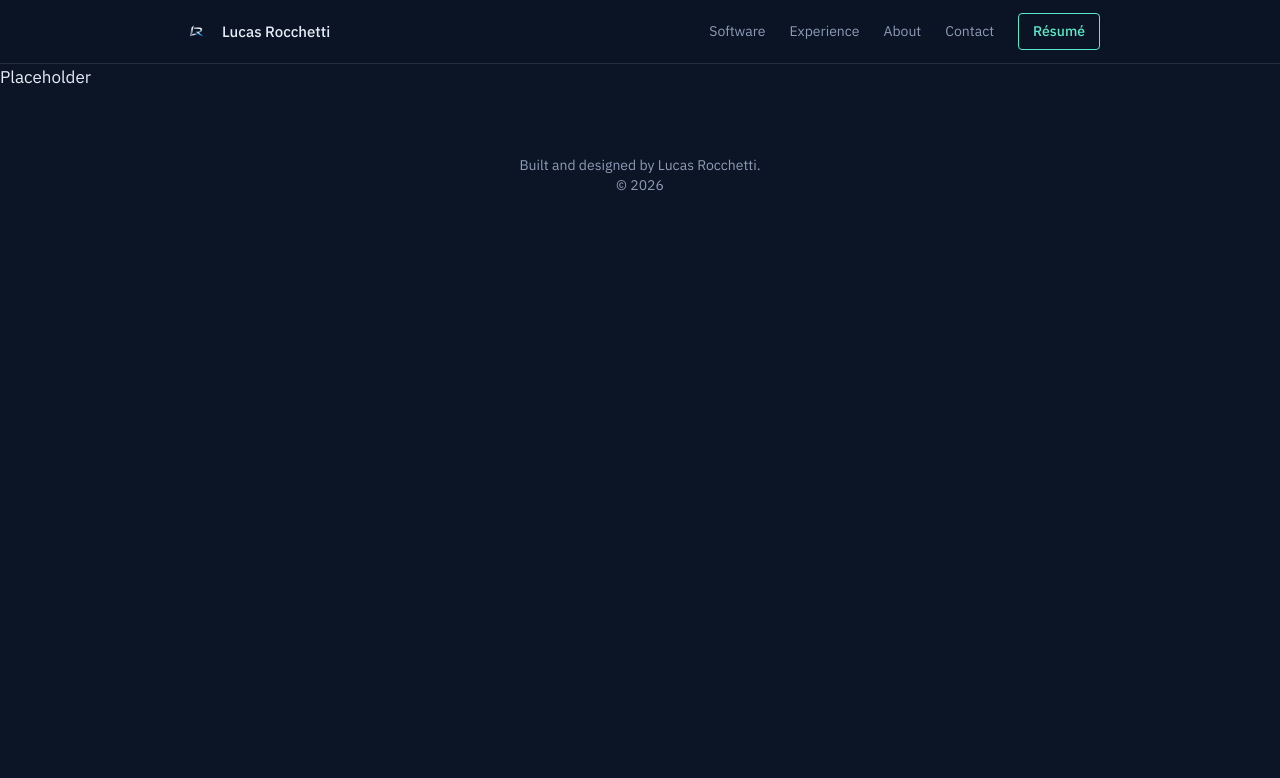
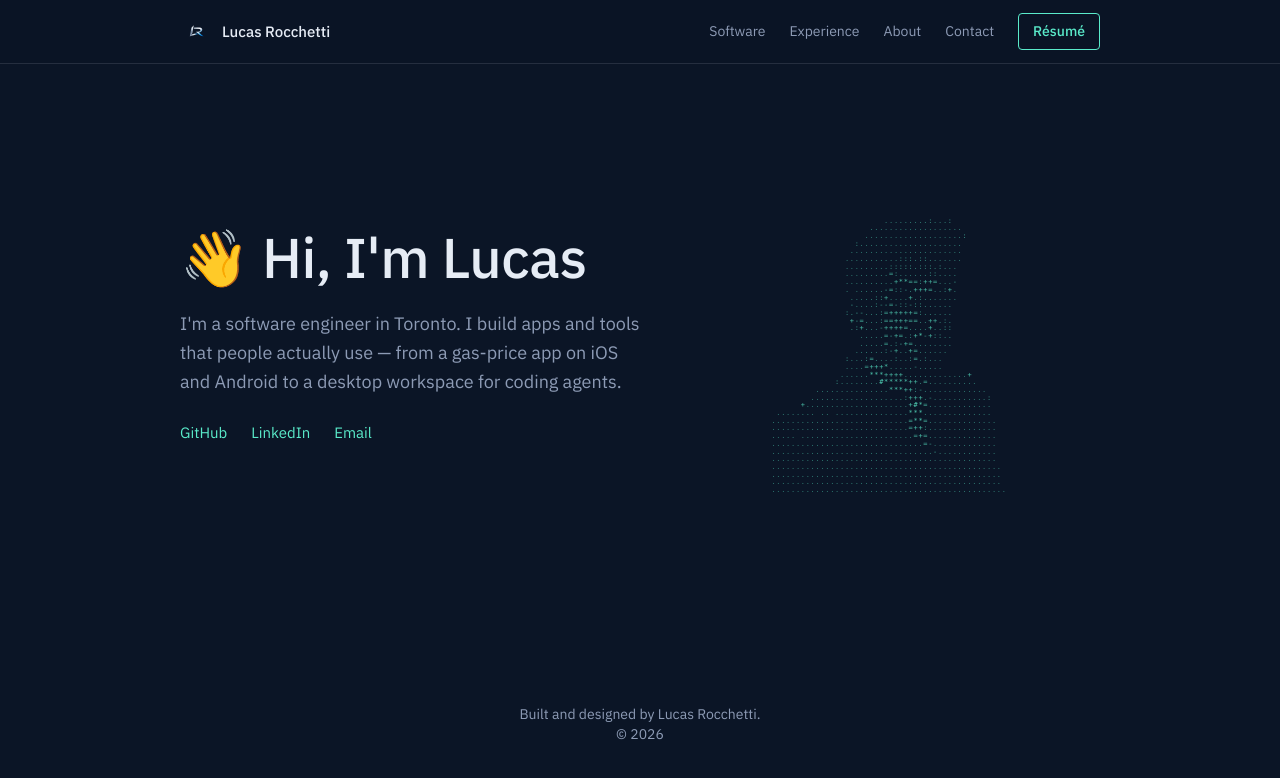
Before and after one commit to rocchettilucas/portfolio, a Next.js app: page / in a window 1280 px wide. Shown: the top 778 px of the page. Built offline with nearby package versions, Linux system fonts and the light colour scheme.

Commit message:
feat(hero): greeting hero with static Gazi-style ASCII portrait

```diff
--- a/app/page.tsx
+++ b/app/page.tsx
@@ -1,12 +1,13 @@
 import Nav from "@/components/Nav";
 import Footer from "@/components/Footer";
+import Hero from "@/components/Hero";
 
 export default function Home() {
   return (
     <>
       <Nav />
-      <main id="main" className="pt-16">
-        Placeholder
+      <main id="main">
+        <Hero />
       </main>
       <Footer />
     </>
--- /dev/null
+++ b/components/AsciiPortrait.tsx
@@ -0,0 +1,75 @@
+"use client";
+
+import { useEffect, useRef, useState } from "react";
+import { calculateSize, type AsciiSize } from "@/lib/ascii-size";
+import p400 from "@/lib/ascii/tone_400.json";
+import p280 from "@/lib/ascii/tone_280.json";
+import p220 from "@/lib/ascii/tone_220.json";
+
+type Particle = { c: string; x: number; y: number; a: number };
+type AsciiData = { size: number; fontSize: number; particles: Particle[] };
+
+const DATA: Record<AsciiSize, AsciiData> = { 400: p400, 280: p280, 220: p220 };
+const ACCENT = [90, 235, 202] as const; // --accent #5AEBCA
+
+/** Paints the portrait once. The image is static: no animation loop, no pointer input. */
+function draw(canvas: HTMLCanvasElement, size: AsciiSize) {
+  const { fontSize, particles } = DATA[size];
+  const dpr = Math.min(window.devicePixelRatio || 1, 2);
+  canvas.width = size * dpr;
+  canvas.height = size * dpr;
+  canvas.style.width = `${size}px`;
+  canvas.style.height = `${size}px`;
+  const ctx = canvas.getContext("2d");
+  if (!ctx) return;
+  ctx.setTransform(dpr, 0, 0, dpr, 0, 0);
+  ctx.clearRect(0, 0, size, size);
+  ctx.font = `${fontSize}px ui-monospace, Menlo, monospace`;
+  ctx.textAlign = "center";
+  ctx.textBaseline = "middle";
+  for (const p of particles) {
+    ctx.fillStyle = `rgba(${ACCENT[0]},${ACCENT[1]},${ACCENT[2]},${p.a})`;
+    ctx.fillText(p.c, p.x, p.y);
+  }
+}
+
+export default function AsciiPortrait() {
+  const ref = useRef<HTMLCanvasElement>(null);
+  // Starts at the desktop bucket so the server-rendered canvas is 400×400.
+  const [size, setSize] = useState<AsciiSize>(400);
+
+  useEffect(() => {
+    let t: number | undefined;
+    const update = () => setSize(calculateSize(window.innerWidth));
+    const onResize = () => {
+      window.clearTimeout(t);
+      t = window.setTimeout(update, 150);
+    };
+    update();
+    window.addEventListener("resize", onResize);
+    return () => {
+      window.clearTimeout(t);
+      window.removeEventListener("resize", onResize);
+    };
+  }, []);
+
+  useEffect(() => {
+    if (ref.current) draw(ref.current, size);
+  }, [size]);
+
+  // The canvas renders at 400 until the first effect measures the viewport; clamping the figure
+  // keeps that first frame from overflowing a narrow screen horizontally.
+  return (
+    <figure className="m-0 flex max-w-full justify-center overflow-hidden">
+      <canvas
+        ref={ref}
+        width={size}
+        height={size}
+        aria-hidden="true"
+        className="block"
+        style={{ width: size, height: size }}
+      />
+      <figcaption className="sr-only">Portrait of Lucas Rocchetti rendered in ASCII characters</figcaption>
+    </figure>
+  );
+}
--- /dev/null
+++ b/components/Hero.tsx
@@ -0,0 +1,38 @@
+import AsciiPortrait from "./AsciiPortrait";
+import { site } from "@/lib/site";
+
+export default function Hero() {
+  return (
+    <section
+      id="top"
+      aria-label="Introduction"
+      className="mx-auto grid min-h-[80vh] max-w-[1000px] grid-cols-[1fr_auto] items-center gap-14 px-10 pb-20 pt-28 max-md:grid-cols-1 max-md:px-5 max-md:pt-24"
+    >
+      <div className="max-md:order-2">
+        <h1 className="mb-5 text-[56px] font-medium leading-[1.1] tracking-[-0.01em] max-sm:text-[40px]">
+          <span aria-hidden>👋 </span>Hi, I&apos;m Lucas
+        </h1>
+        <p className="mb-6 max-w-[520px] text-lg leading-relaxed text-muted">
+          I&apos;m a software engineer in Toronto. I build apps and tools that people actually use — from a gas-price app
+          on iOS and Android to a desktop workspace for coding agents.
+        </p>
+        <ul className="flex gap-6 text-[15px]">
+          {site.socials.map((s) => (
+            <li key={s.label}>
+              <a
+                href={s.href}
+                target={s.href.startsWith("mailto:") ? undefined : "_blank"}
+                rel="noopener noreferrer"
+              >
+                {s.label}
+              </a>
+            </li>
+          ))}
+        </ul>
+      </div>
+      <div className="max-md:order-1">
+        <AsciiPortrait />
+      </div>
+    </section>
+  );
+}
--- /dev/null
+++ b/lib/ascii-size.ts
@@ -0,0 +1,8 @@
+/** Portrait render sizes. Data exists only for these three, so widths snap to a bucket. */
+export type AsciiSize = 400 | 280 | 220;
+
+export function calculateSize(width: number): AsciiSize {
+  if (width <= 480) return 220;
+  if (width <= 768) return 280;
+  return 400;
+}
```
Also changed, not shown: 1 other file (tests, documents, lock files or other folders).
